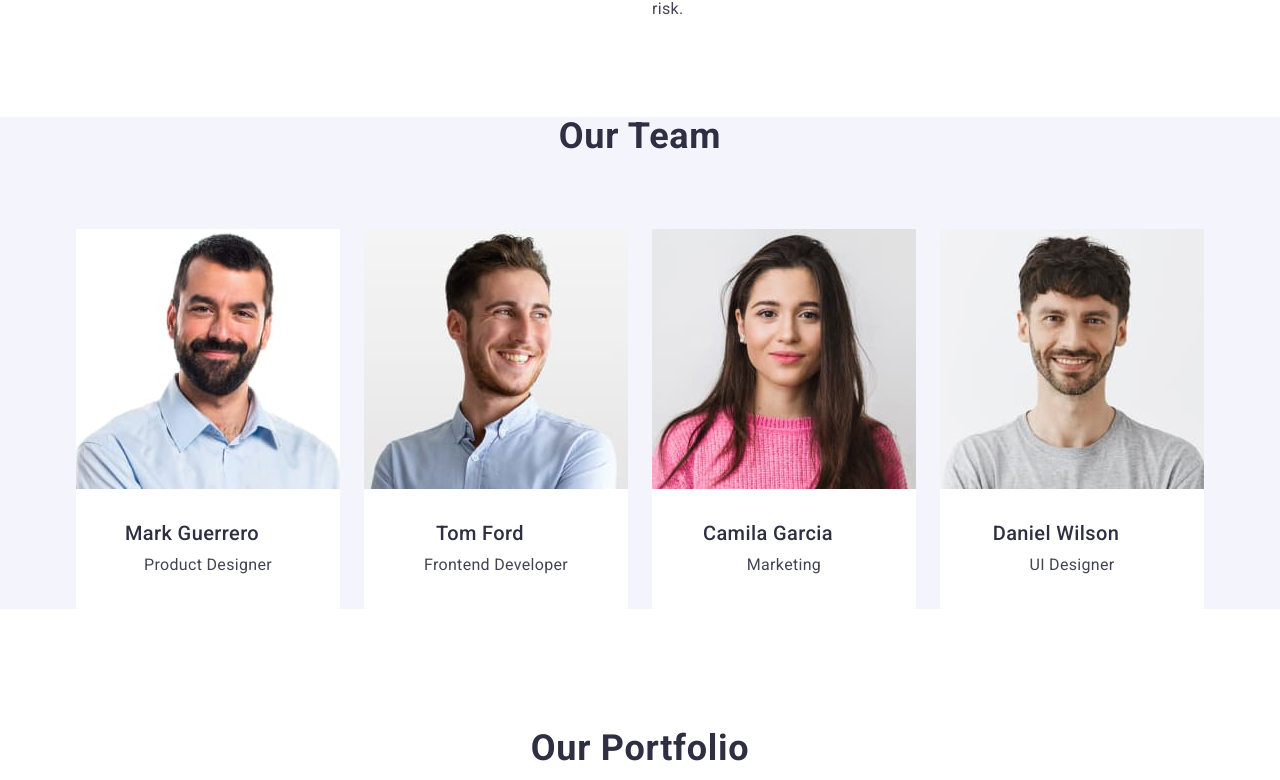
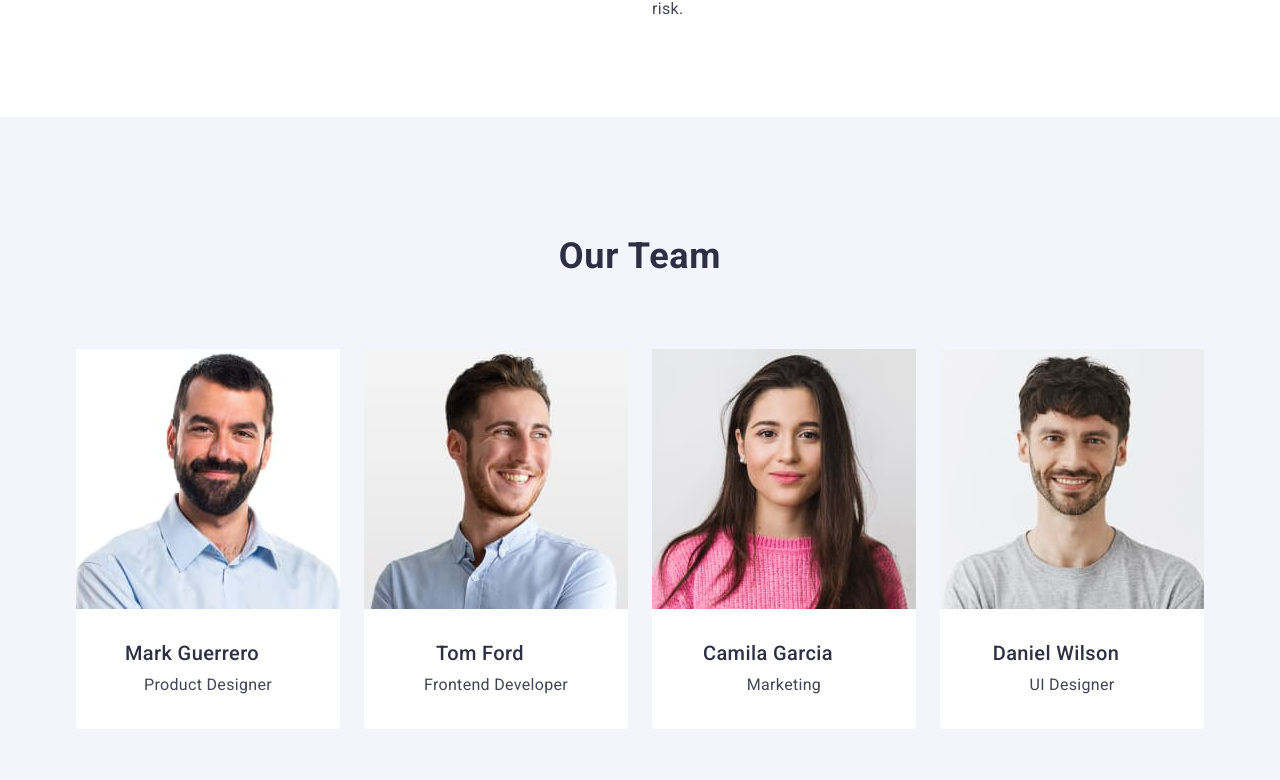
Before and after one commit to 13DDC/goit-markup-hw-03, a plain HTML site: page index.html in a window 1280 px wide. Shown: the part 900-1680 px from the top of the page. Drawn offline with nearby package versions, Linux system fonts and the light colour scheme.

Commit message:
Update styles.css

```diff
--- a/css/styles.css
+++ b/css/styles.css
@@ -202,12 +202,13 @@ gap: 40px;}
 }
 
 .section-our-info {
+    padding: 120px 0;
 
 }
 
 .team-section {
     background-color: #F4F4FD;
-        bottom: 120px 0;
+    padding: 120px 0;
 }
 
 
```
